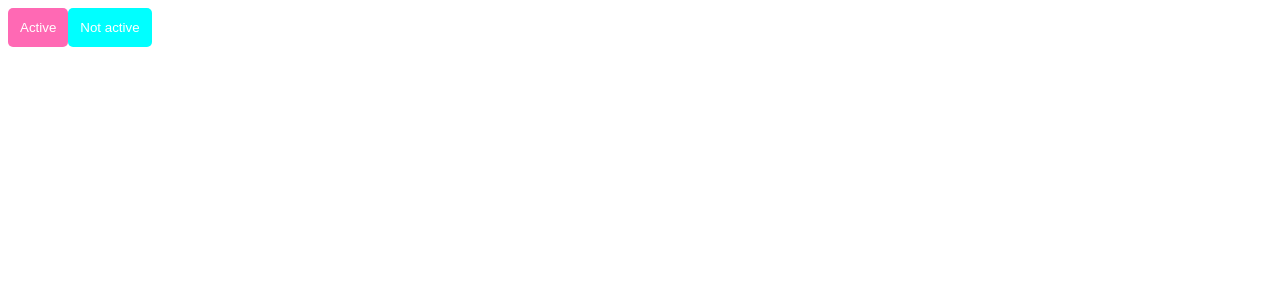
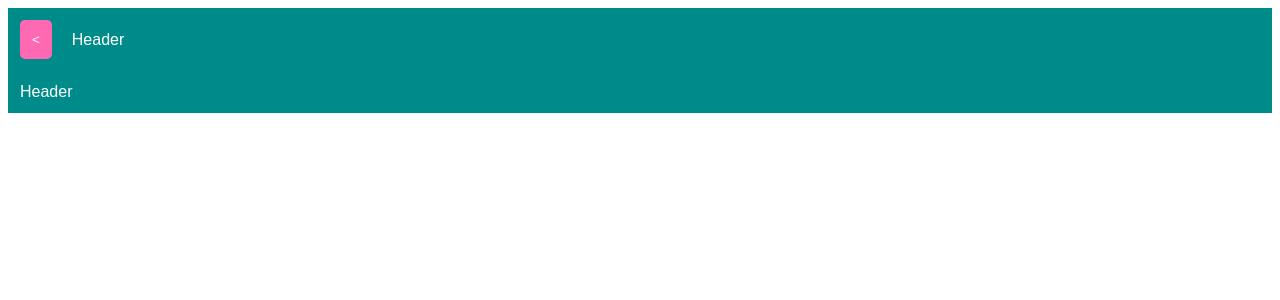
Before and after one commit to clemensschueller/react-playground, a React (Vite) app: page / in a window 1280 px wide. Shown: the top 300 px of the page. Built offline with nearby package versions, Linux system fonts and the light colour scheme.

Commit message:
Finish Header

```diff
--- a/src/App.jsx
+++ b/src/App.jsx
@@ -1,11 +1,12 @@
 import * as React from 'react'
 import Button from './Button'
+import Header from './Header'
 
 export default () => {
   return (
     <div>
-      <Button isActive={true}>Active</Button>
-      <Button isActive={false}>Not active</Button>
+      <Header isBackButtonVisible />
+      <Header />
     </div>
   )
 }
--- a/src/Button.jsx
+++ b/src/Button.jsx
@@ -1,9 +1,9 @@
 import './Button.css'
 import * as React from 'react'
 
-export default ({ children, isActive }) => {
+export default ({ children, isActive, hidden }) => {
   return (
-    <button className={isActive ? 'Button active' : 'Button'}>
+    <button hidden={hidden} className={isActive ? 'Button active' : 'Button'}>
       {children}
     </button>
   )
--- /dev/null
+++ b/src/Header.css
@@ -0,0 +1,9 @@
+.Header {
+  display: flex;
+  gap: 20px;
+  align-items: center;
+  padding: 12px;
+  background: darkcyan;
+  color: white;
+  font-family: sans-serif;
+}
--- /dev/null
+++ b/src/Header.jsx
@@ -0,0 +1,14 @@
+import * as React from 'react'
+import './Header.css'
+import Button from './Button'
+
+export default function Header({ isBackButtonVisible }) {
+  return (
+    <header className="Header">
+      <Button hidden={!isBackButtonVisible} isActive>
+        &lt;
+      </Button>
+      Header
+    </header>
+  )
+}
```
